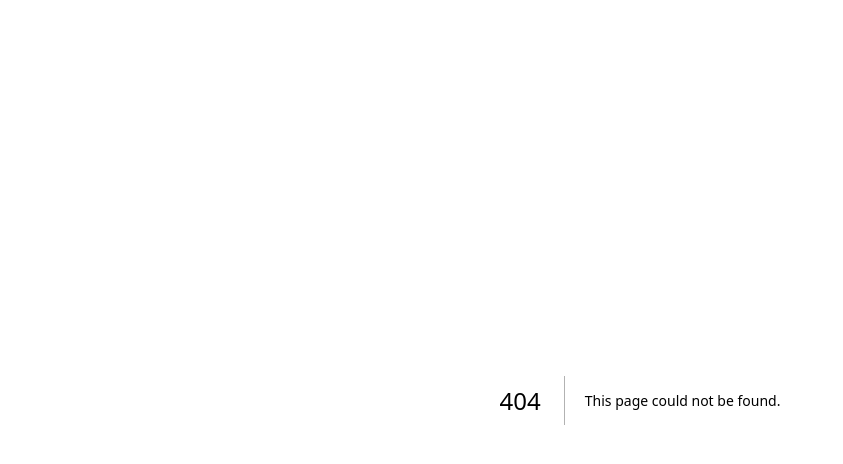
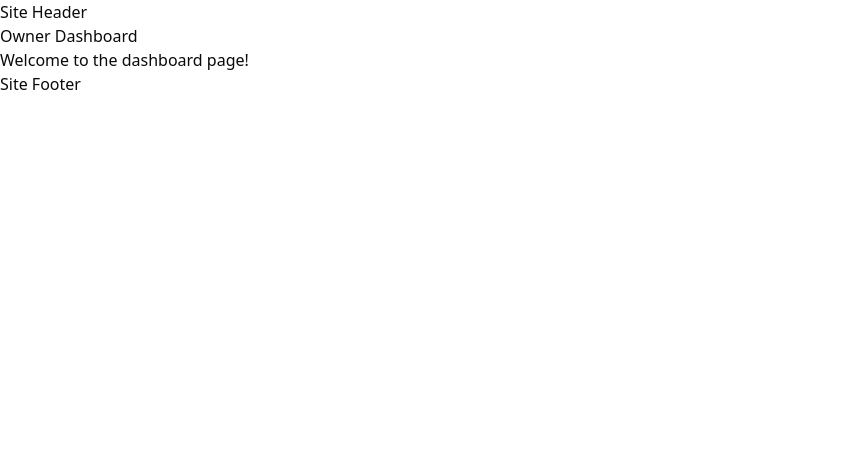
Before and after one commit to kheangsenghorng/WCT-II-Service, a Next.js app in the folder frontend/: page /owner/1/dashboard in a window 1280 px wide. Before the commit this address had no page. Shown: the top 464 px of the page, without its empty margins (0-843 px from the left). Built offline with nearby package versions, Linux system fonts and the light colour scheme.

Commit message:
update frontend

```diff
--- /dev/null
+++ b/frontend/app/owner/[id]/dashboard/page.jsx
@@ -0,0 +1,12 @@
+import React from 'react';
+
+const DashboardPage = () => {
+    return (
+        <div>
+            <h1>Owner Dashboard</h1>
+            <p>Welcome to the dashboard page!</p>
+        </div>
+    );
+};
+
+export default DashboardPage;
--- /dev/null
+++ b/frontend/app/owner/layout.jsx
@@ -0,0 +1,15 @@
+import React from "react";
+
+export default function Layout({ children }) {
+  return (
+    <div className="layout">
+      <header>
+        <h1>Site Header</h1>
+      </header>
+      <main>{children}</main>
+      <footer>
+        <p>Site Footer</p>
+      </footer>
+    </div>
+  );
+}
--- /dev/null
+++ b/frontend/app/profile/[id]/feebank/page.jsx
@@ -0,0 +1,12 @@
+import React from "react";
+
+const FeeBank = () => {
+  return (
+    <div>
+      <h1>FeeBank</h1>
+      <p>Welcome to the FeeBank page!</p>
+    </div>
+  );
+};
+
+export default FeeBank;
--- /dev/null
+++ b/frontend/app/profile/[id]/layout.jsx
@@ -0,0 +1,10 @@
+export default function Layout({ children }) {
+    return (
+        <div>
+            <header>
+                <h1>Profile Page</h1>
+            </header>
+            <main>{children}</main>
+        </div>
+    );
+}
--- /dev/null
+++ b/frontend/app/profile/[id]/myprofile/page.jsx
@@ -0,0 +1,12 @@
+import React from 'react';
+
+const MyProfilePage = () => {
+    return (
+        <div>
+            <h1>My Profile</h1>
+            <p>Welcome to your profile page!</p>
+        </div>
+    );
+};
+
+export default MyProfilePage;
```
Also changed, not shown: 1 other file (tests, documents, lock files or other folders).
